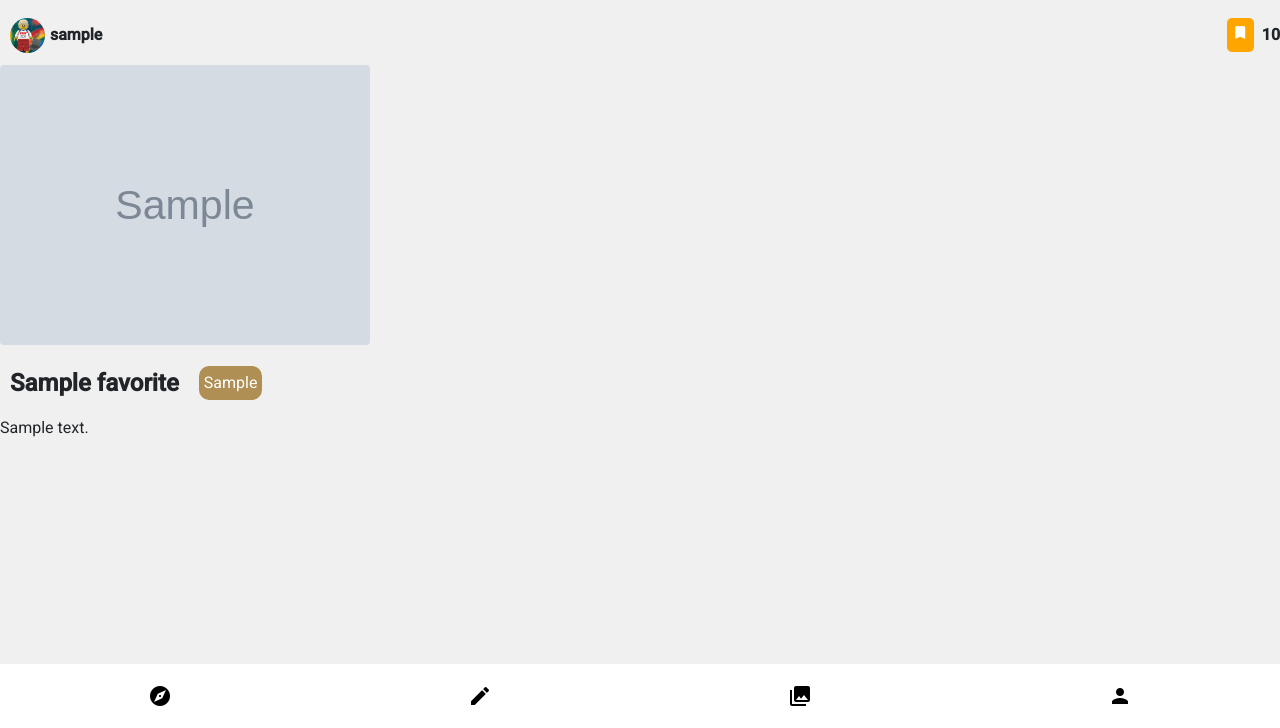
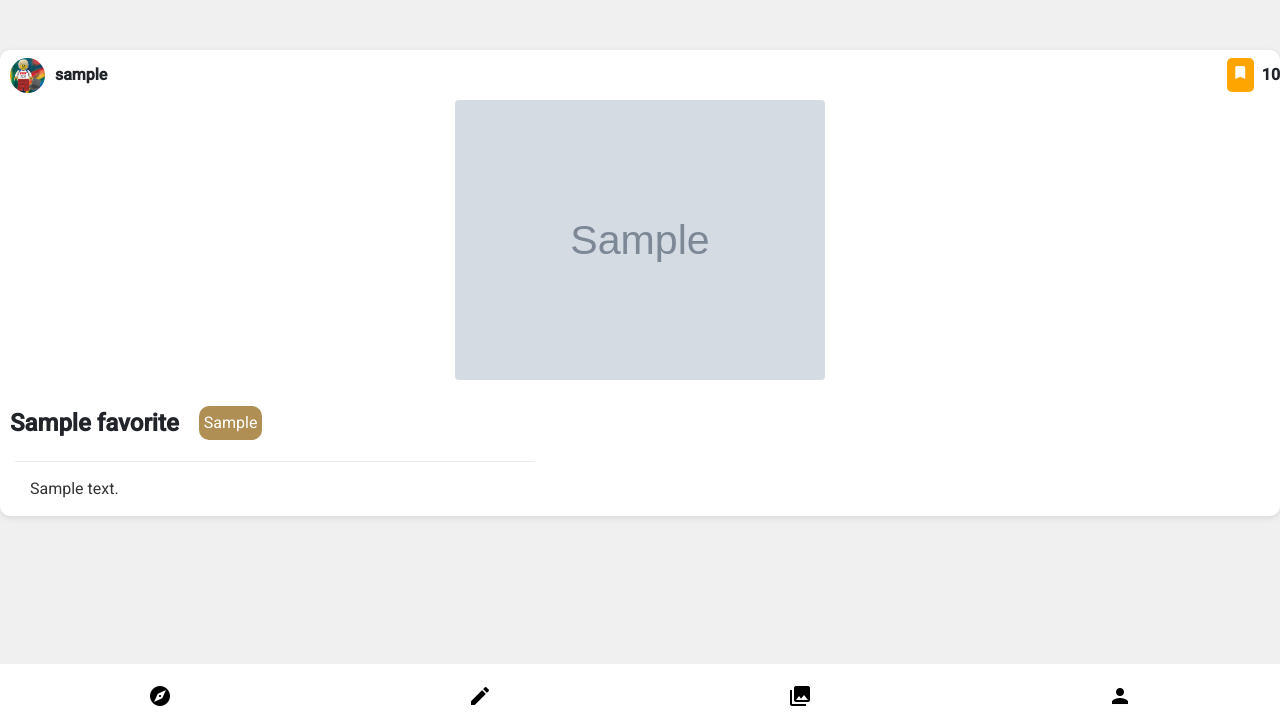
Before and after one commit to software-students-fall2023/2-web-app-exercise-artroam, a Flask app: template templates/gallery.html in a window 1280 px wide. Shown: the part 72-800 px from the top of the page. Run offline with Flask 3, Linux system fonts and the light colour scheme; the template is opened without the code that fills it: most values are stand-ins (such as "Sample title", 1, 10 or a date in 2020); grey boxes marked "Sample" are stand-in pictures; some libraries are stand-ins or nearby versions.

Commit message:
styling changes

```diff
--- a/templates/gallery.html
+++ b/templates/gallery.html
@@ -4,42 +4,35 @@
   <link href="https://fonts.googleapis.com/icon?family=Material+Icons" rel="stylesheet">
   <!-- <link rel="stylesheet" type="text/css" href="{{ url_for('static', filename='css/style.css') }}"/> -->
   <link rel="stylesheet" type="text/css" href="{{ url_for('static', filename='css/gallery.css') }}"/>
+  <link rel="stylesheet" type="text/css" href="{{ url_for('static', filename='css/explore.css') }}"/>
 
   {% if favorites and favorites|length > 0 %}
   {% for favorite in favorites %}
     {% set user = get_user_by_id(favorite.user_id) %}
-      <div class="gridItem">
-        <div class="statsContainer">
+    <div class="gridItem postContainer">
+        <div class="topContainer">
             <div class="artistContainer">
                 <img src="{{ user.avatar_url if user.avatar_url else url_for('static', filename='images/avatar.png') }}" alt="avatar"/>
                 <span>{{favorite.username}}</span>
             </div>
-
             <div class="iconContainer">
-            <div class="iconStats">
                 <button class="bookmarkBtn" data-post-id="{{ favorite['_id'] }}"><i class="material-icons">bookmark</i></button>
-              <!-- <button data-post-id="{{ favorite['_id'] }}" class="bookmarkBtn"><i class="fa-solid fa-bookmark icon"></i></button> -->
                 <span>{{favorite.likes}}</span>
             </div>
         </div>
-        </div>
-
-        <div class="previewContainer">
+        <div class="artContainer previewContainer">
             <img src="{{ favorite.image_url if favorite.image_url else url_for('static', filename='images/22-06-05-1.jpeg') }}" alt="artwork"/>
         </div>
-
         <div class="detailsContainer">
-          <div class="postInfo">
+            <div class="topDetailsContainer">
                 {% if favorite.post_title %}
                 <div id="post_title">{{ favorite.post_title }}</div>
                 {% endif %}
-
                 {% if favorite.art_type %}
                 <div id="art_type">{{ favorite.art_type|replace("_", " ")|title() }}</div>
                 {% endif %}
             </div>
-
-          <div class="descriptionText">{{favorite.post_description}}</div>
+            <div id="post_description" class="descriptionText">{{favorite.post_description}}</div>
         </div>
     </div>
   {% endfor %}
```
Lines whose indentation alone changed are shown as unchanged.
